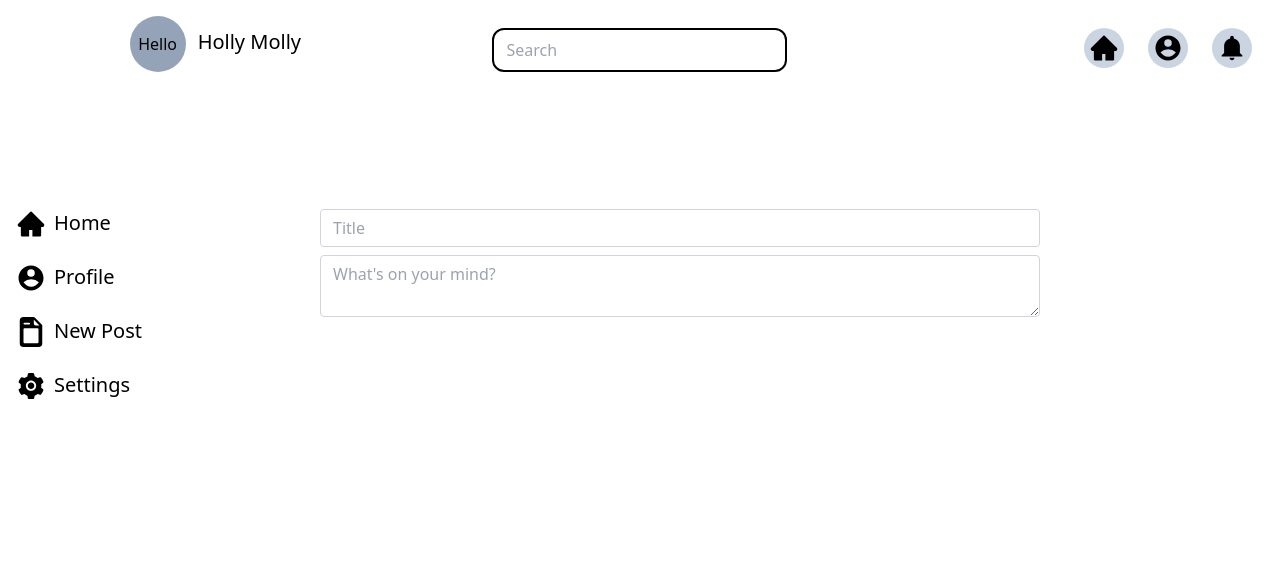
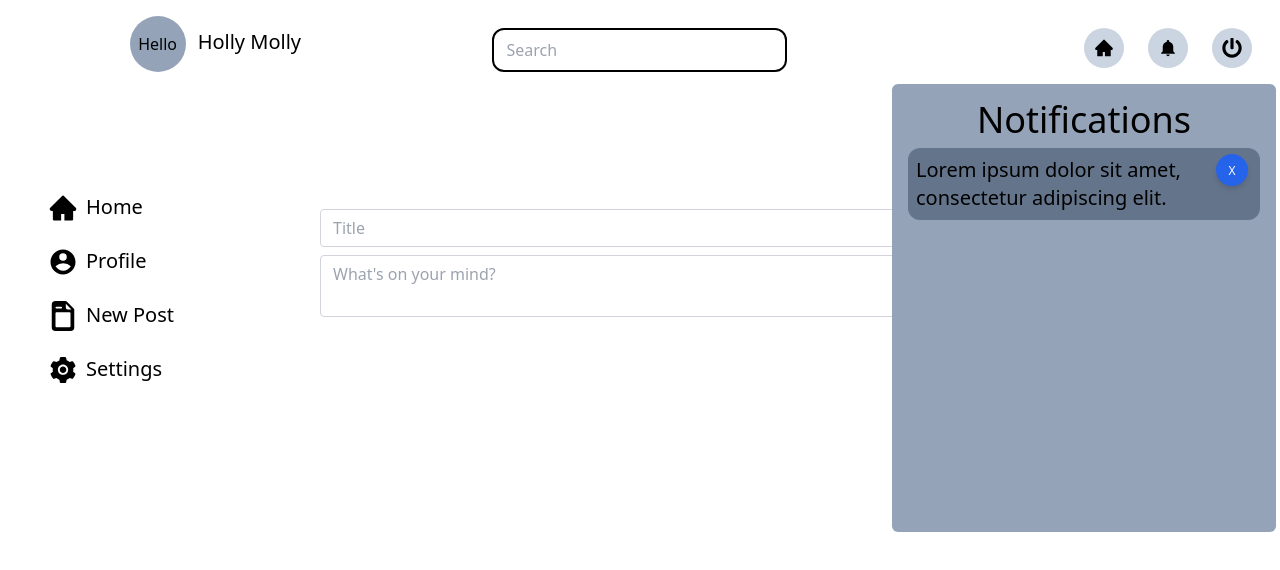
Before and after one commit to Arkora/blog-client, a React (Create React App) app: page /newpost in a window 1280 px wide. Both pictures are taken after a click on the element 1167 px from the left and 48 px from the top of the page. Shown: the top 570 px of the page. Built offline with nearby package versions, Linux system fonts and the light colour scheme.

Commit message:
layout changes

```diff
--- a/src/components/Sidebar.tsx
+++ b/src/components/Sidebar.tsx
@@ -6,31 +6,31 @@ import { Link} from 'react-router-dom'
 
 const Sidebar = () => {
   return (
-    <div className='block fixed  p-4 h-screen'>
+    <div className='block fixed pl-12 h-screen'>
 
         <div className='mt-[6rem]'>
           <ul>
             <li  className='mt-6'>
-             <Link to='/'> <div className='flex flex-row hover:rounded-lg hover:py-1  hover:px-6 cursor-pointer hover:bg-slate-100'>
+             <Link to='/'> <div className='sidebar-item'>
                 <AiFillHome size={30} />
                 <h3 className='text-xl ml-2 text-center'> Home</h3>
              </div></Link>
 
             </li>
             <li  className='mt-6'>
-             <Link to='/profile'> <div className='flex flex-row hover:rounded-lg hover:py-1 hover:px-6 cursor-pointer hover:bg-slate-100'>
+             <Link to='/profile'> <div className='sidebar-item'>
                 <RiAccountCircleFill size={30} />
                 <h3 className='text-xl ml-2 text-center'> Profile</h3>
               </div></Link>
             </li>
             <li  className='mt-6'>
-              <Link to='/newpost'><div className='flex flex-row hover:rounded-lg hover:py-1 hover:px-6 cursor-pointer hover:bg-slate-100'>
+              <Link to='/newpost'><div className='sidebar-item'>
                 <BsFileEarmarkPostFill size={30} />
                 <h3 className='text-xl ml-2 text-center'> New Post </h3>
               </div></Link>
             </li>
             <li  className='mt-6'>
-             <Link to='/settings'> <div className='flex flex-row hover:rounded-lg hover:py-1 hover:px-6 cursor-pointer hover:bg-slate-100'>
+             <Link to='/settings'> <div className='sidebar-item'>
                 <AiFillSetting size={30} />
                 <h3 className='text-xl ml-2 text-center'> Settings </h3>
               </div></Link>
--- a/src/components/Topbar.tsx
+++ b/src/components/Topbar.tsx
@@ -1,11 +1,25 @@
-import React from 'react'
+import React,{useState} from 'react'
 import {AiFillHome} from 'react-icons/ai'
 import {IoMdNotifications} from 'react-icons/io'
-import {RiAccountCircleFill} from 'react-icons/ri'
+import {FaPowerOff} from 'react-icons/fa'
+import {Link} from 'react-router-dom'
+
 
 const Topbar = () => {
+    const [logoutToggle, setLogoutToggle] = useState(false)
+    const [notificationsToggle, setNotificationsToggle] = useState(false)
+
+    const handleNotifications = () =>{
+        setNotificationsToggle(!notificationsToggle)
+        setLogoutToggle(false)
+    }
+    const handleLogout = () =>{
+        setLogoutToggle(!logoutToggle)
+        setNotificationsToggle(false)
+    }
   return (
-    <div className='fixed bg-white w-full p-4'>
+    <div className='fixed bg-white  w-full p-4'>
+        <div className='relative'>
             <div className='grid h-full grid-flow-col grid-cols-3 gap-2'>
                 <div className='flex justify-center'>
                     <div className='flex'>
@@ -20,18 +34,36 @@ const Topbar = () => {
                 </div>
                 <div className='flex justify-end p-3'>
                     <div className='grid grid-cols-3 gap-6 '>
-                    <div className='icons-top '>
-                        <AiFillHome size={30}  />
+                        <Link to='/'><div className='icons-top '>
+                            <AiFillHome size={20}  />
+                        </div></Link>
+                        <div className='icons-top' onClick={handleNotifications}>
+                            <IoMdNotifications size={20} />
                         </div>
-                    <div className='icons-top'>
-                        <RiAccountCircleFill size={30} />
-                    </div>
-                    <div className='icons-top'>
-                        <IoMdNotifications size={30} />
+                        <div className='icons-top' onClick={handleLogout}>
+                            <FaPowerOff size={20} />
                         </div>
                     </div>
                 </div>
-
+            </div>
+        </div>
+        <div className={logoutToggle? 'absolute right-1 w-72 h-40 rounded-md bg-slate-400 flex justify-center items-center leading-5' : 'hidden'}>
+            <div className='block'>
+                <h1 className='text-center'>Are you sure?</h1>
+                <div className='mt-2' >
+                    <button className='customButton'>Yes</button>
+                    <button className='customButton ml-2'>No</button>
+                </div>
+            </div>
+        </div>
+        <div className={notificationsToggle? 'absolute rounded-md right-1 w-96 h-[28rem] bg-slate-400 overflow-auto flex p-4 pt-4 leading-5' : 'hidden'}>
+            <div className='block w-full  '>
+                <h1 className='text-center text-4xl'>Notifications</h1>
+                <div className='p-2 mt-2 cursor-pointer relative hover:bg-slate-600 w-full bg-slate-500 rounded-xl'>
+                    <h6 className='text-xl'>Lorem ipsum dolor sit amet, consectetur adipiscing elit.</h6>
+                    <span className='absolute  inset-y-[0.4rem] right-0 pr-3'><button className='notification-button  '>X</button></span>
+                </div>
+            </div>
         </div>
     </div>
   )
--- a/src/index.css
+++ b/src/index.css
@@ -13,7 +13,7 @@
   justify-center
   cursor-pointer
   hover:bg-slate-400
-  hover:text-white
+  hover:text-white;
 }
 
 .input{
@@ -52,3 +52,38 @@
   duration-150
   ease-in-out;
 }
+
+.notification-button{
+  @apply
+  bg-blue-600
+  text-white
+  font-medium
+  text-xs
+  leading-tight
+  uppercase
+  rounded
+  shadow-md
+  hover:bg-blue-700 hover:shadow-lg
+  focus:bg-blue-700 focus:shadow-lg focus:outline-none focus:ring-0
+  active:bg-blue-800 active:shadow-lg
+  transition
+  duration-150
+  w-8
+  h-8
+  rounded-full
+  ease-in-out;
+}
+
+.sidebar-item{
+  @apply
+  flex
+  flex-row
+  transition
+  ease-in-out
+  duration-150
+  hover:rounded-lg
+  hover:py-1
+  hover:px-6
+  cursor-pointer
+  hover:bg-slate-100;
+}
```
Lines whose indentation alone changed are shown as unchanged.
